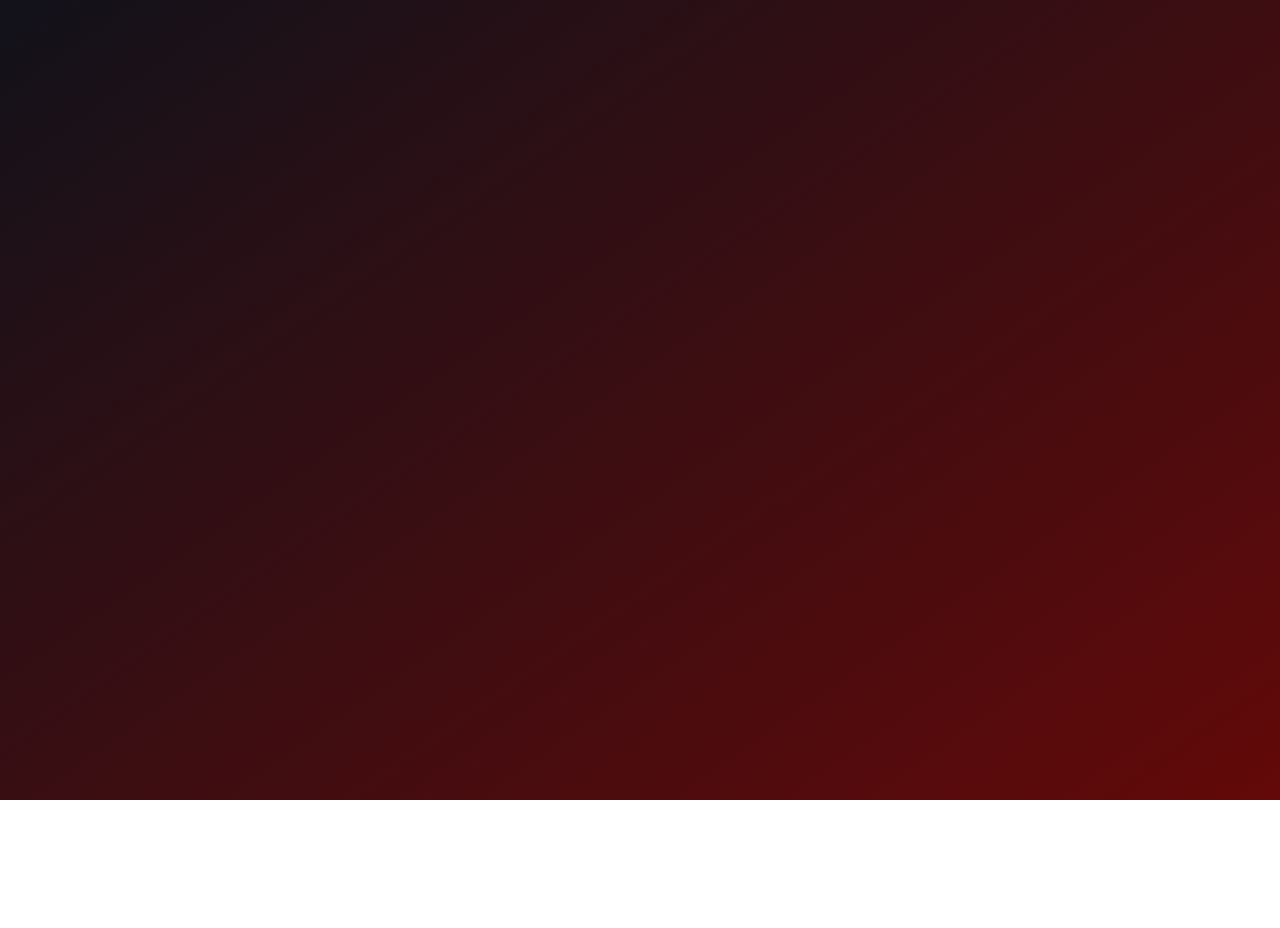
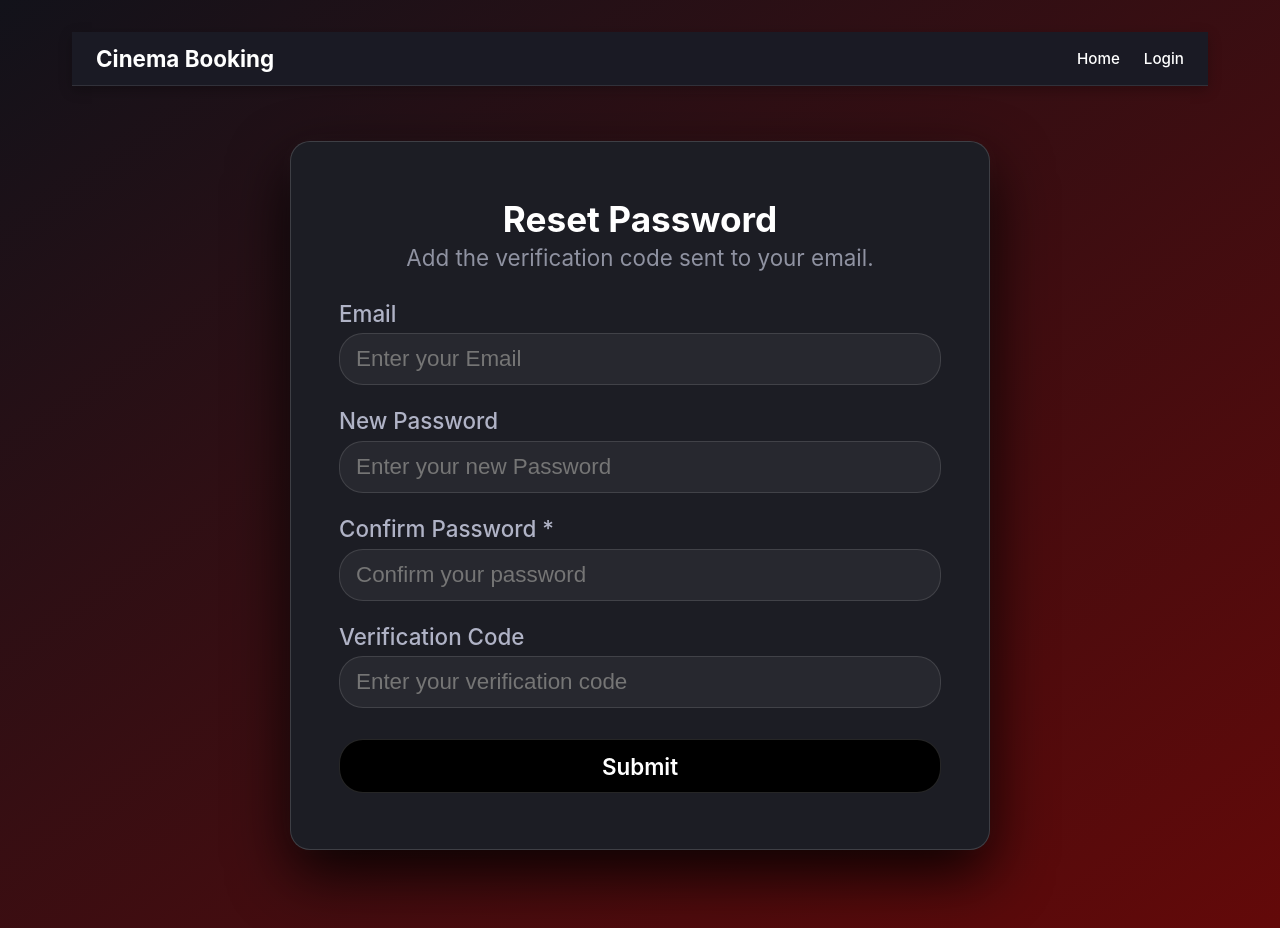
Before and after one commit to camillegrings/cinema-e-booking-system, a React (Vite) app: page /reset-password in a window 1280 px wide. Before the commit this address had no page. Before the commit the page ends 800 px from the top, so only its background shows below. Built offline with nearby package versions, Linux system fonts and the light colour scheme.

Commit message:
feat: forgot password and reset password

```diff
--- a/src/client/App.tsx
+++ b/src/client/App.tsx
@@ -12,6 +12,7 @@ import { AdminDashboard } from "./pages/AdminDashboard.js"
 import { ProfilePage } from './pages/ProfilePage.js'
 import { FavoritePage } from './pages/FavoritePage.js'
 import { VerifyCode } from './components/VerifyCode.js'
+import { ResetPassword } from './components/ResetPassword.js'
 
 export default function App() {
   return (
@@ -22,6 +23,7 @@ export default function App() {
         <Route path='/login' element={<Login />} />
         <Route path='/verify-code' element={<VerifyCode />} />
         <Route path='/forgot-password' element={<ForgotPassword />} />
+        <Route path='/reset-password' element={<ResetPassword />} />
         <Route path='/register' element={<Register />} />
         <Route path="/movie/:id" element={<MovieDetails />} />
         <Route path="/booking/:id" element={<BookingPage />} />
--- a/src/client/components/ForgotPassword.tsx
+++ b/src/client/components/ForgotPassword.tsx
@@ -21,16 +21,16 @@ export const ForgotPassword = () => {
         }
 
         try {
-            const res = await fetch("http://localhost:3000/users/login", {
+            const res = await fetch("http://localhost:3000/users/forgot-password", {
                 method: "POST",
                 headers: { "Content-Type": "application/json" },
-                body: JSON.stringify({ email, confirmEmail }),
+                body: JSON.stringify({ email }),
             });
 
             if (!res.ok) throw new Error(`HTTP Error: ${res.status}`);
 
             const data = await res.json();
-            navigate("/login");
+            navigate("/reset-password");
         } catch (err) {
             console.error("Error logging in.", err);
             setErrorMessage("Invalid credentials or server error.");
@@ -44,6 +44,12 @@ export const ForgotPassword = () => {
                 <div className="login-card">
                     <h2 className="form-title"> Forgot Password? </h2>
                     <p className="form-subtitle"> Continue to access your account. </p>
+                    {errorMessage && (
+                        <div className="error-banner"
+                            style={{ color: "#ff4d4d", marginBottom: "1rem", textAlign: "center", fontSize: "0.88rem" }}>
+                            {errorMessage}
+                        </div>
+                    )}
 
                     <form onSubmit={handleSubmit} method='post' className="login-form">
                         <div className="input-group">
--- /dev/null
+++ b/src/client/components/ResetPassword.tsx
@@ -0,0 +1,102 @@
+import React, { useState } from "react";
+import { Link, useNavigate } from "react-router-dom";
+import "./Form.css";
+import { Header } from "./Header.js";
+
+export const ResetPassword = () => {
+    const navigate = useNavigate();
+    const [errorMessage, setErrorMessage] = useState("");
+
+    const handleSubmit = async (e) => {
+        e.preventDefault();
+        setErrorMessage("");
+
+        const formData = new FormData(e.currentTarget);
+        const email = formData.get("email");
+        const newPassword = formData.get("newPassword");
+        const confirmPassword = formData.get("confirmPassword");
+        const code = formData.get("code");
+
+        if (newPassword !== confirmPassword) {
+            setErrorMessage("Passwords do not match.");
+            return;
+        }
+
+        try {
+            const res = await fetch("http://localhost:3000/users/reset-password", {
+                method: "POST",
+                headers: { "Content-Type": "application/json" },
+                body: JSON.stringify({ email, new_password: newPassword, token: code }),
+            });
+
+            if (!res.ok) throw new Error(`HTTP Error: ${res.status}`);
+
+            const data = await res.json();
+            navigate("/login");
+        } catch (err) {
+            console.error("Error reseting password.", err);
+            setErrorMessage("Invalid credentials or server error.");
+        }
+    };
+
+    return (
+        <div className="login-container">
+            <Header />
+            <div className="container">
+                <div className="login-card">
+                    <h2 className="form-title"> Reset Password </h2>
+                    <p className="form-subtitle"> Add the verification code sent to your email. </p>
+                    {errorMessage && (
+                        <div className="error-banner"
+                            style={{ color: "#ff4d4d", marginBottom: "1rem", textAlign: "center", fontSize: "0.88rem" }}>
+                            {errorMessage}
+                        </div>
+                    )}
+
+                    <form onSubmit={handleSubmit} method='post' className="login-form">
+                        <div className="input-group">
+                            <label htmlFor='newPassword'>Email</label>
+                            <input
+                                type="email"
+                                name="email"
+                                id="email"
+                                placeholder="Enter your Email"
+                                required />
+                        </div>
+                        <div className="input-group">
+                            <label htmlFor='newPassword'>New Password</label>
+                            <input
+                                type="password"
+                                name="newPassword"
+                                id="newPassword"
+                                placeholder="Enter your new Password"
+                                required />
+                        </div>
+                        <div className="input-group">
+                            <label htmlFor='confirmPassword'> Confirm Password *</label>
+                            <input
+                                type="password"
+                                name="confirmPassword"
+                                id="confirmPassword"
+                                placeholder="Confirm your password"
+                                required />
+                        </div>
+                        <div className="input-group">
+                            <label htmlFor='code'>Verification Code</label>
+                            <input
+                                type="code"
+                                name="code"
+                                id="code"
+                                placeholder="Enter your verification code"
+                                required />
+                        </div>
+                        <button type="submit" className="btn-submit">
+                            Submit
+                        </button>
+                    </form>
+                </div>
+            </div>
+        </div>
+
+    );
+};
--- a/src/server/routes/user.ts
+++ b/src/server/routes/user.ts
@@ -11,6 +11,8 @@ router.post("/login", controller.login);
 router.get("/get/all", controller.getAllUsers);
 router.post("/validate", controller.validateEmail);
 router.post("/verify", controller.requestVerCode);
+router.post("/forgot-password", controller.requestRPCode);
+router.post("/reset-password", controller.resetPass);
 router.get("/profile", extractJWT, profile.getProfile);
 router.put("/profile", extractJWT, profile.updateProfile);
 router.post("/profile/cards", extractJWT, profile.addCard);
```
